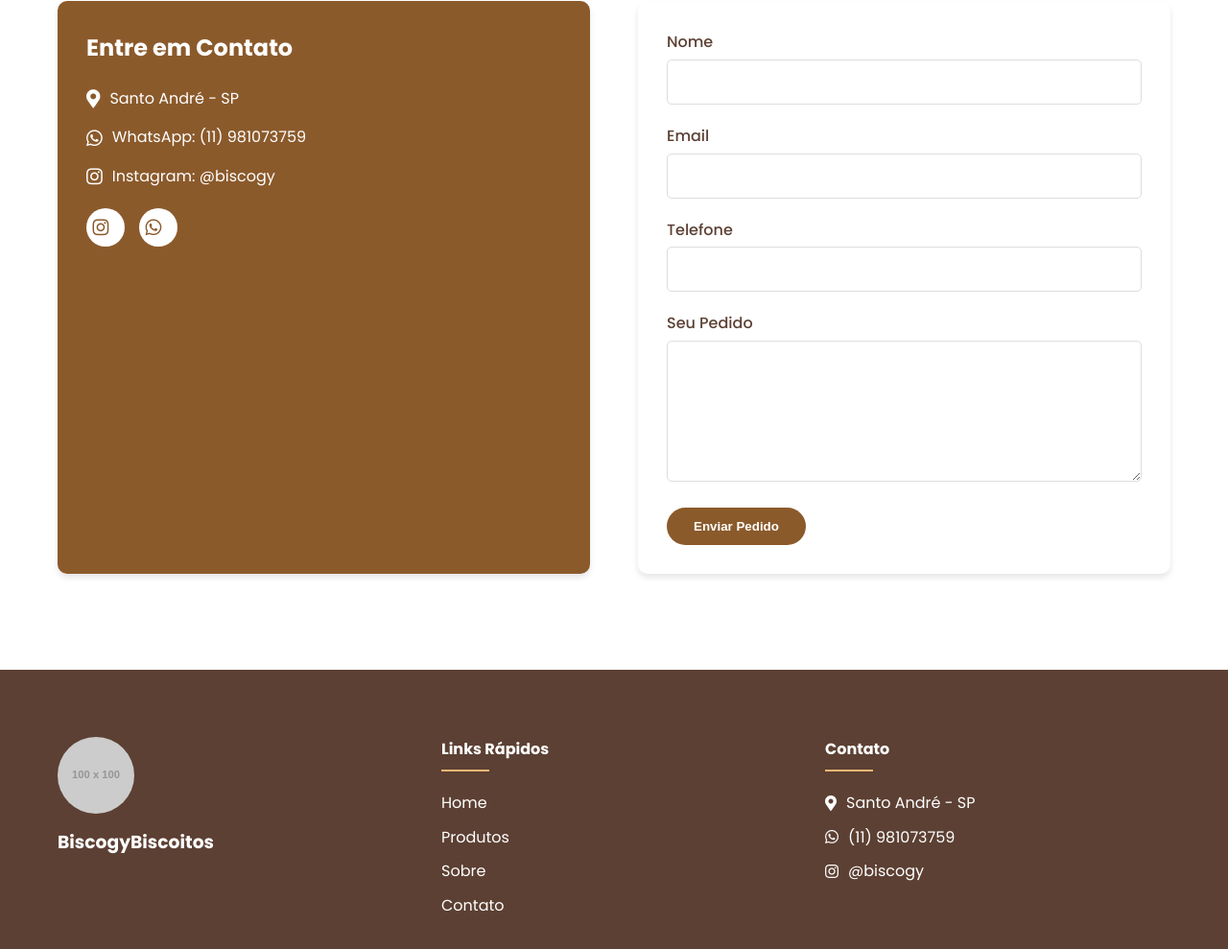
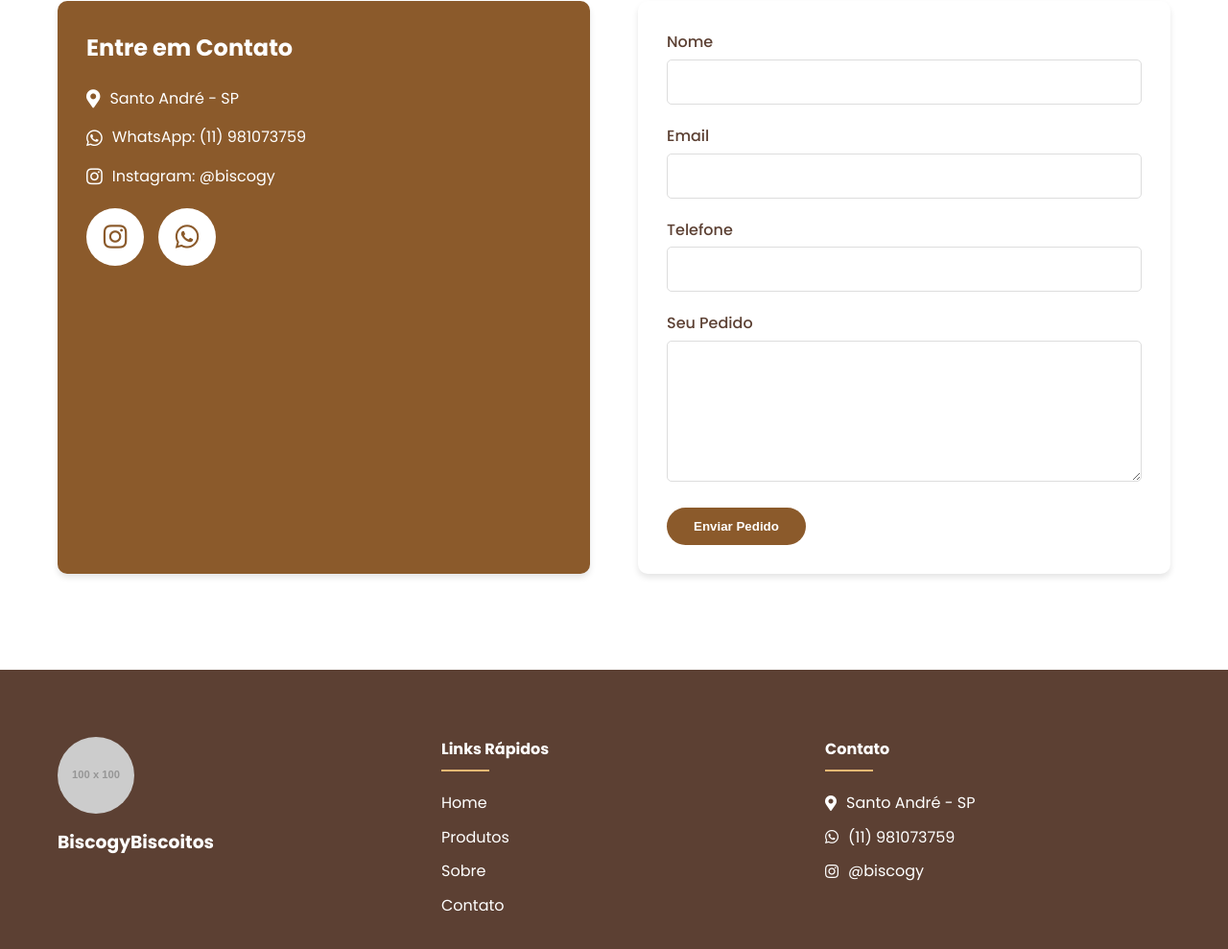
Before and after one commit to Renzo26/Biscogy, a plain HTML site: page index.html in a window 1280 px wide. Shown: the part 3194-4183 px from the top of the page at 96% size. Drawn offline with Linux system fonts and the light colour scheme; placeholder pictures from the web are drawn by us.

Commit message:
Update styles.css

```diff
--- a/styles.css
+++ b/styles.css
@@ -394,16 +394,32 @@ header .container {
 }
 
 .social-icons a {
-    display: flex;
+    position: relative;
+    display: inline-flex;
     align-items: center;
     justify-content: center;
-    width: 40px;
-    height: 40px;
+    width: 60px;
+    height: 60px;
     background-color: var(--light-text);
     color: var(--primary-color);
     border-radius: 50%;
-    font-size: 1.5rem;
     transition: all 0.3s ease;
+    /* Remova qualquer margem ou padding que possa interferir */
+    padding: 0;
+    margin: 0;
+    overflow: hidden;
+}
+
+.social-icons a i {
+    position: absolute;
+    top: 50%;
+    left: 50%;
+    transform: translate(-50%, -50%); /* Centralização precisa com transform */
+    font-size: 28px;
+    /* Remova qualquer margem ou padding */
+    margin: 0;
+    padding: 0;
+    line-height: 0;
 }
 
 .social-icons a:hover {
```
